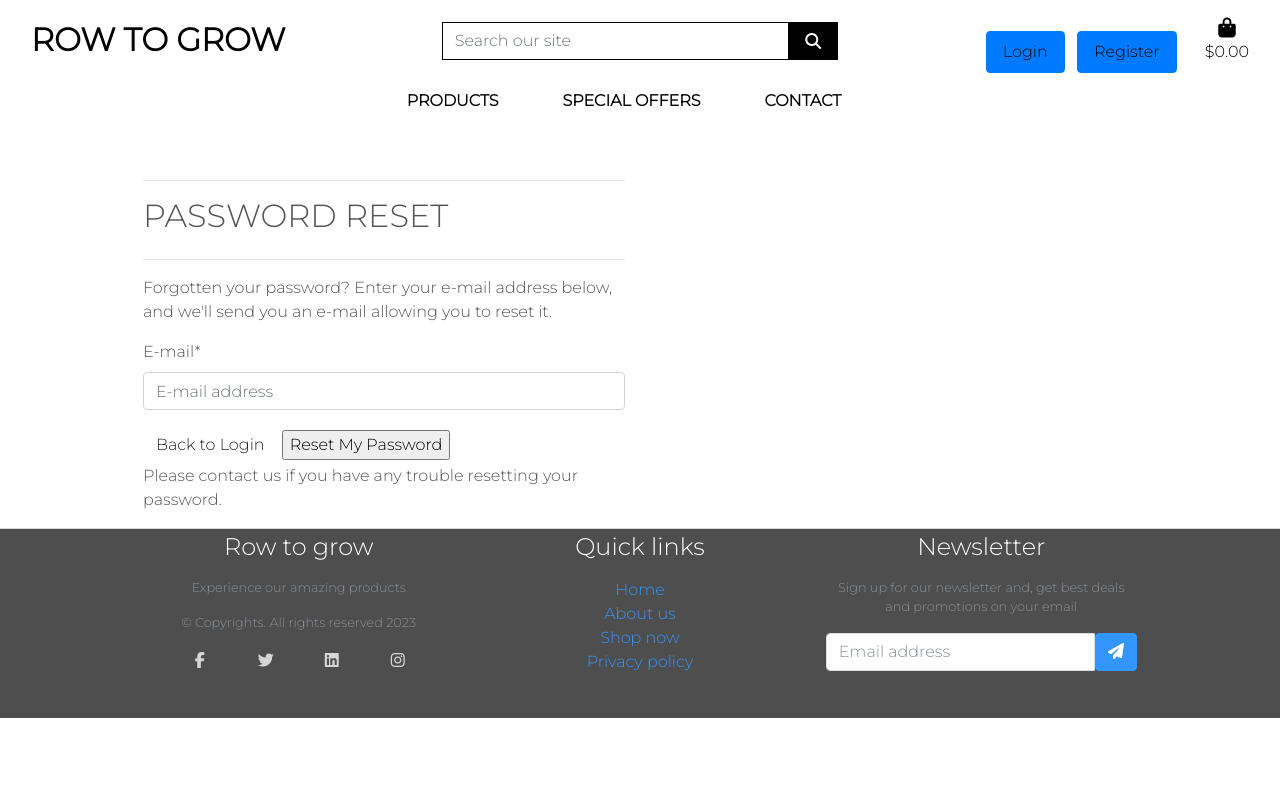
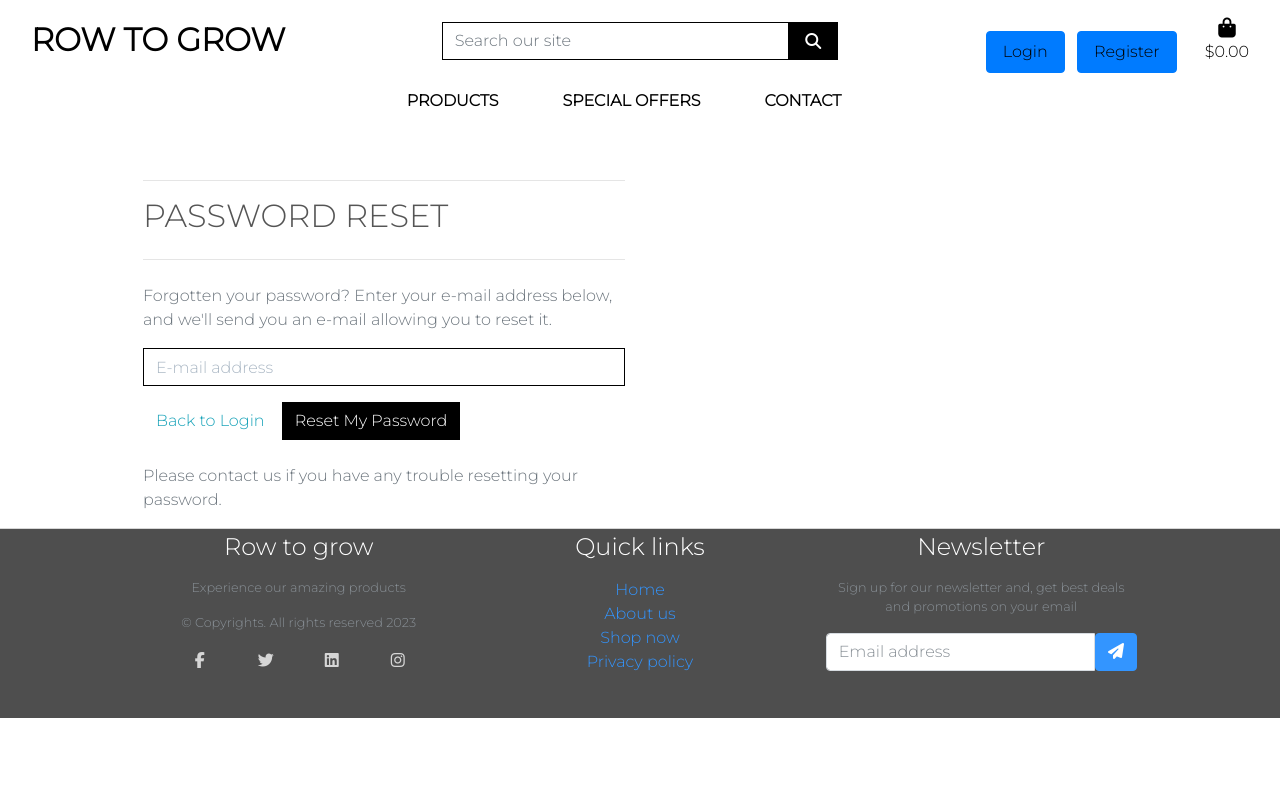
Before and after one commit to tmarkec/row_to_grow, a Django app: page /accounts/password/reset/ in a window 1280 px wide. Run offline with Django 3.2, Linux system fonts and the light colour scheme; some libraries are stand-ins or nearby versions.

Commit message:
add basic styling to allauth templates

```diff
--- a/static/css/base.css
+++ b/static/css/base.css
@@ -161,6 +161,58 @@ body {
   .remove-item {
     cursor: pointer;
   }
+  /* ------------------------------Allauth */
+  .allauth-form-inner-content p {
+    margin-top: 1.5rem; /* mt-4 */
+    color: #6c757d; /* text-secondary */
+}
+
+.allauth-form-inner-content input {
+    border-color: #000;
+    border-radius: 0;
+}
+
+.allauth-form-inner-content label:not([for='id_remember']) {
+    display: none;
+}
+
+.allauth-form-inner-content input::placeholder {
+    color: #aab7c4;
+}
+
+.allauth-form-inner-content button,
+.allauth-form-inner-content input[type='submit'] {
+	/* btn */
+	display: inline-block;
+    font-weight: 400;
+    color: #fff;
+    text-align: center;
+    vertical-align: middle;
+    -webkit-user-select: none;
+    -moz-user-select: none;
+    -ms-user-select: none;
+    user-select: none;
+    background-color: #000;
+    border: 1px solid #000;
+    padding: .375rem .75rem;
+    font-size: 1rem;
+    line-height: 1.5;
+    border-radius: 0;
+
+    /* standard bootstrap btn transitions */
+    transition: color .15s ease-in-out,background-color .15s ease-in-out,border-color .15s ease-in-out,box-shadow .15s ease-in-out;
+}
+
+.allauth-form-inner-content button:hover,
+.allauth-form-inner-content input[type='submit']:hover {
+	color: #fff;
+    background-color: #222;
+    border-color: #222;
+}
+
+.allauth-form-inner-content a {
+	color: #17a2b8; /* text-info */
+}
 /* -------------------------------- Media Queries */
 
 /* Slightly larger container on xl screens */
```
